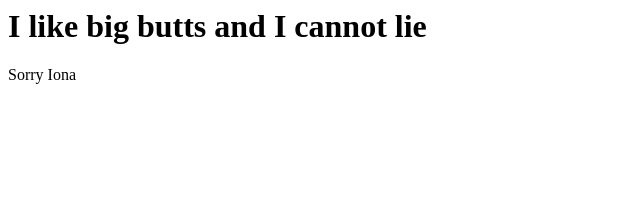
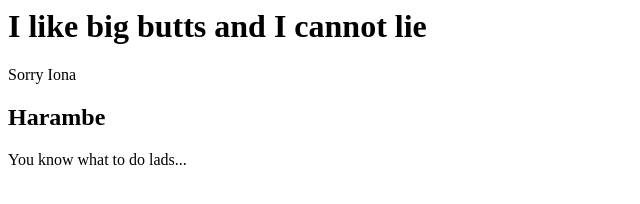
Before and after one commit to ionaryder/website, a plain HTML site: page index.html in a window 1280 px wide. Shown: the whole page, without its empty margins (0-640 px from the left). Drawn offline with Linux system fonts and the light colour scheme.

Commit message:
Add harambe note

```diff
--- a/index.html
+++ b/index.html
@@ -6,5 +6,7 @@
 <body>
 <h1>I like big butts and I cannot lie</h1>
 <p>Sorry Iona</p>
+<h2>Harambe</h2>
+<p>You know what to do lads...</p>
 </body>
 </html>
```
